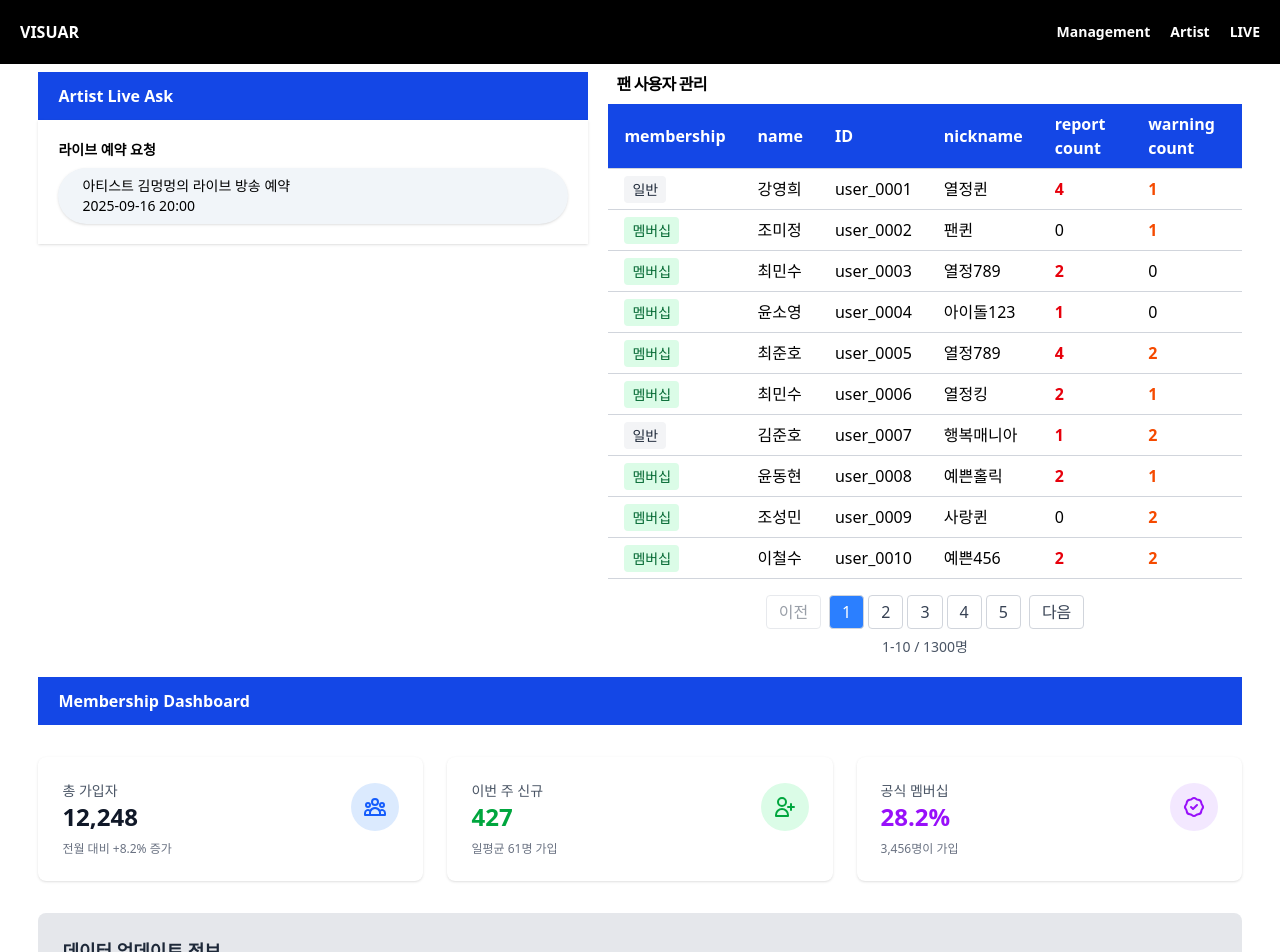
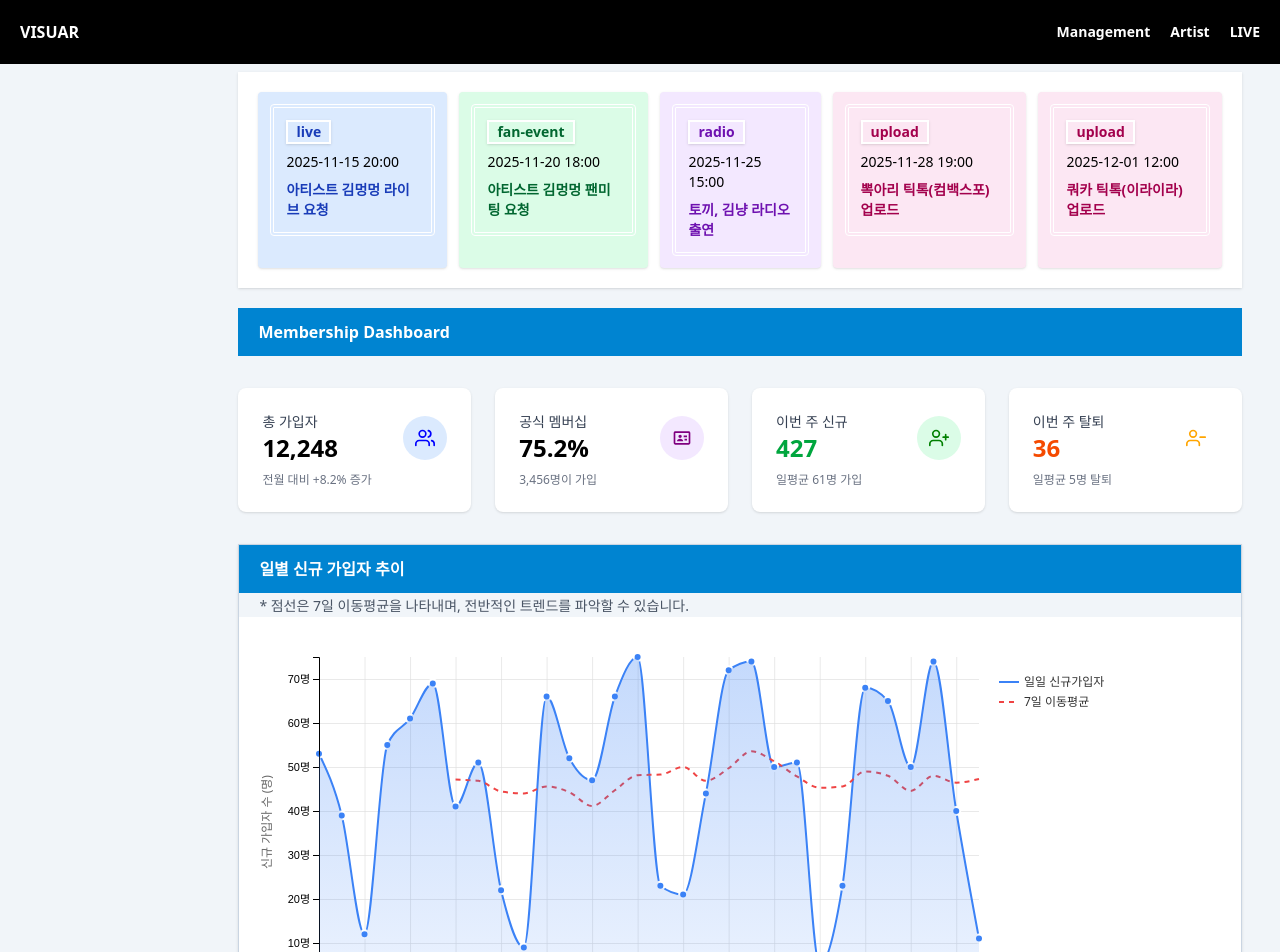
Before and after one commit to Tae2u2/visuAR, a Next.js app: page /setting in a window 1280 px wide. Shown: the top 952 px of the page. Built offline with nearby package versions, Linux system fonts and the light colour scheme.

Commit message:
style: 대시보드 영역 UI 수정

```diff
--- a/src/app/layout.tsx
+++ b/src/app/layout.tsx
@@ -1,14 +1,28 @@
 import type { Metadata } from "next";
-import { Roboto } from "next/font/google";
+import { Inter, Noto_Sans, Roboto } from "next/font/google";
 import "./globals.css";
 import Header from "@/components/layout/Header";
 import Footer from "@/components/layout/Footer";
 import Container from "@/components/layout/Container";
 
 export const roboto = Roboto({
-  weight: ["400", "500", "600"], // Regular, Medium, SemiBold
+  weight: ["300", "400", "500", "600"],
   subsets: ["latin"],
   variable: "--font-roboto",
+  display: "swap",
+});
+
+export const inter = Inter({
+  weight: ["400", "500", "600", "700"],
+  subsets: ["latin"],
+  variable: "--font-inter",
+  display: "swap",
+});
+
+export const notoSansKR = Noto_Sans({
+  weight: ["400", "500", "600", "700"],
+  subsets: ["latin"],
+  variable: "--font-noto-sans-kr",
   display: "swap",
 });
 
@@ -24,7 +38,9 @@ export default function RootLayout({
 }>) {
   return (
     <html lang="en">
-      <body className={`${roboto.variable} `}>
+      <body
+        className={`${roboto.variable} ${inter.variable} ${notoSansKR.variable} font-sans`}
+      >
         <Header />
         <Container>{children}</Container>
         <Footer />
--- a/src/app/setting/page.tsx
+++ b/src/app/setting/page.tsx
@@ -4,12 +4,10 @@ import FanUserList from "@/components/manage/FanUserList";
 
 const SettingPage = () => {
   return (
-    <div className="w-full flex flex-col gap-5">
-      <div className="flex gap-5 ">
-        <ArtistLiveAsk />
-        <FanUserList />
-      </div>
+    <div className="w-full flex flex-col gap-5 pl-[200px]">
+      <ArtistLiveAsk />
       <MembershipChart />
+      <FanUserList />
     </div>
   );
 };
--- a/src/app/star/page.tsx
+++ b/src/app/star/page.tsx
@@ -8,7 +8,7 @@ import React from "react";
 
 const StarPage = () => {
   return (
-    <div className="flex flex-col gap-5 w-full">
+    <div className="flex gap-5 w-full">
       <ContentsByArtist />
       <div className="flex lg:flex-nowrap flex-wrap lg:flex-row flex-col-reverse justify-start items-start w-full gap-5">
         <FanSection />
--- a/src/components/layout/Container.tsx
+++ b/src/components/layout/Container.tsx
@@ -1,7 +1,11 @@
 import React, { ReactNode } from "react";
 
 const Container = ({ children }: { children: ReactNode }) => {
-  return <div className="w-full min-h-full pt-18 px-[3%]">{children}</div>;
+  return (
+    <div className="w-full min-h-full pt-18 px-[3%] bg-slate-100">
+      {children}
+    </div>
+  );
 };
 
 export default Container;
--- a/src/components/manage/ArtistLiveAsk.tsx
+++ b/src/components/manage/ArtistLiveAsk.tsx
@@ -1,22 +1,46 @@
 import React from "react";
 import { SectionTitle } from "../util/Text";
+import { ColorCardWidget, ColorCardWidgetProps } from "./util.tsx/DataWidget";
 
 const ArtistLiveAsk = () => {
+  const noticeMockData: ColorCardWidgetProps[] = [
+    {
+      text: "아티스트 김멍멍 라이브 요청",
+      time: "2025-11-15 20:00",
+      type: "live",
+    },
+    {
+      text: "아티스트 김멍멍 팬미팅 요청",
+      time: "2025-11-20 18:00",
+      type: "fan-event",
+    },
+    {
+      text: "토끼, 김냥 라디오 출연",
+      time: "2025-11-25 15:00",
+      type: "radio",
+    },
+    {
+      text: "뽁아리 틱톡(컴백스포) 업로드",
+      time: "2025-11-28 19:00",
+      type: "upload",
+    },
+    {
+      text: "쿼카 틱톡(이라이라) 업로드",
+      time: "2025-12-01 12:00",
+      type: "upload",
+    },
+  ];
+
   return (
-    <div className="w-full max-w-[550px]">
-      <SectionTitle text="Artist Live Ask" />
-      <div className="flex flex-col gap-2 p-5 shadow ">
-        <p className="font-semibold text-sm">라이브 예약 요청</p>
-        <ul className="flex flex-col gap-3 w-full">
-          <li className="w-full px-6 py-2 rounded-full bg-slate-100 shadow">
-            <p className="text-sm">
-              아티스트 김멍멍의 라이브 방송 예약 <br />
-              <span>2025-09-16 20:00</span>
-            </p>
-          </li>
-        </ul>
-      </div>
-    </div>
+    <ul className="flex gap-3 w-full p-5 bg-white shadow">
+      {noticeMockData.map((noticeItem) => (
+        <ColorCardWidget
+          text={noticeItem.text}
+          time={noticeItem.time}
+          type={noticeItem.type}
+        />
+      ))}
+    </ul>
   );
 };
 
--- a/src/components/manage/FanUserList.tsx
+++ b/src/components/manage/FanUserList.tsx
@@ -1,6 +1,7 @@
 "use client";
 
 import { useState, useRef, useEffect } from "react";
+import { SectionTitle } from "../util/Text";
 
 interface FanUser {
   id: number;
@@ -26,23 +27,58 @@ interface ModalState {
 }
 
 const generateFanUsers = (count: number): FanUser[] => {
-  const names = ['김', '이', '박', '최', '정', '강', '조', '윤', '장', '임'];
-  const lastNames = ['민수', '영희', '철수', '혜진', '준호', '소영', '동현', '미정', '성민', '유진'];
-  const nicknamePrefixes = ['팬', '스타', '아이돌', '음악', '사랑', '행복', '꿈꾸는', '열정', '멋진', '예쁜'];
-  const nicknameSuffixes = ['러버', '매니아', '팬', '홀릭', '킹', '퀸', '123', '456', '789', '2024'];
+  const names = ["김", "이", "박", "최", "정", "강", "조", "윤", "장", "임"];
+  const lastNames = [
+    "민수",
+    "영희",
+    "철수",
+    "혜진",
+    "준호",
+    "소영",
+    "동현",
+    "미정",
+    "성민",
+    "유진",
+  ];
+  const nicknamePrefixes = [
+    "팬",
+    "스타",
+    "아이돌",
+    "음악",
+    "사랑",
+    "행복",
+    "꿈꾸는",
+    "열정",
+    "멋진",
+    "예쁜",
+  ];
+  const nicknameSuffixes = [
+    "러버",
+    "매니아",
+    "팬",
+    "홀릭",
+    "킹",
+    "퀸",
+    "123",
+    "456",
+    "789",
+    "2024",
+  ];
 
   return Array.from({ length: count }, (_, index) => {
     const id = index + 1;
     const firstName = names[Math.floor(Math.random() * names.length)];
     const lastName = lastNames[Math.floor(Math.random() * lastNames.length)];
-    const nickPrefix = nicknamePrefixes[Math.floor(Math.random() * nicknamePrefixes.length)];
-    const nickSuffix = nicknameSuffixes[Math.floor(Math.random() * nicknameSuffixes.length)];
+    const nickPrefix =
+      nicknamePrefixes[Math.floor(Math.random() * nicknamePrefixes.length)];
+    const nickSuffix =
+      nicknameSuffixes[Math.floor(Math.random() * nicknameSuffixes.length)];
 
     return {
       id,
       membership: Math.random() > 0.3,
       name: firstName + lastName,
-      userId: `user_${id.toString().padStart(4, '0')}`,
+      userId: `user_${id.toString().padStart(4, "0")}`,
       nickname: nickPrefix + nickSuffix,
       reportCount: Math.floor(Math.random() * 5),
       warningCount: Math.floor(Math.random() * 3),
@@ -135,15 +171,11 @@ const FanUserList = () => {
   };
 
   return (
-    <div className="w-full">
-      <h2 className="text-base font-bold mb-2 px-2 tracking-tighter">
-        팬 사용자 관리
-      </h2>
-
-      <div className="overflow-x-auto">
+    <div className="w-full bg-white pb-5 shadow rounded">
+      <div className="overflow-x-auto p-5">
         <table className="w-full border-collapse">
           <thead>
-            <tr className="bg-blue-700 font-sans font-normal text-white">
+            <tr className="bg-slate-100 text-slate-500">
               <th className="px-4 py-2 text-left">membership</th>
               <th className="px-4 py-2 text-left">name</th>
               <th className="px-4 py-2 text-left">ID</th>
@@ -159,15 +191,15 @@ const FanUserList = () => {
                 className="hover:bg-gray-50 cursor-pointer"
                 onContextMenu={(e) => handleRightClick(e, user)}
               >
-                <td className="border-y border-gray-300 px-4 py-2">
+                <td className="border-y border-gray-300 px-4 py-2 text-slate-700">
                   <span
-                    className={`px-2 py-1 rounded text-sm ${
+                    className={`flex justify-center py-[2px] w-[72px] font-light text-center font-sans rounded text-sm border-[1px] ${
                       user.membership
-                        ? "bg-green-100 text-green-800"
-                        : "bg-gray-100 text-gray-800"
+                        ? "bg-green-100 text-green-600 font-semibold border-green-600"
+                        : "bg-gray-100 text-gray-400 font-semibold border-gray-600"
                     }`}
                   >
-                    {user.membership ? "멤버십" : "일반"}
+                    {user.membership ? "member" : "basic"}
                   </span>
                 </td>
                 <td className="border-y border-gray-300 px-4 py-2">
@@ -185,7 +217,7 @@ const FanUserList = () => {
                       user.reportCount > 0 ? "text-red-600 font-semibold" : ""
                     }`}
                   >
-                    {user.reportCount}
+                    {user.reportCount > 0 ? user.reportCount : "-"}
                   </span>
                 </td>
                 <td className="border-y border-gray-300 px-4 py-2">
@@ -196,7 +228,7 @@ const FanUserList = () => {
                         : ""
                     }`}
                   >
-                    {user.warningCount}
+                    {user.warningCount > 0 ? user.warningCount : "-"}
                   </span>
                 </td>
               </tr>
@@ -274,7 +306,7 @@ const FanUserList = () => {
 
       <div className="mt-4 flex justify-center items-center space-x-2">
         <button
-          onClick={() => setCurrentPage(prev => Math.max(1, prev - 1))}
+          onClick={() => setCurrentPage((prev) => Math.max(1, prev - 1))}
           disabled={currentPage === 1}
           className="px-3 py-1 border border-gray-300 rounded bg-white text-gray-700 hover:bg-gray-50 disabled:opacity-50 disabled:cursor-not-allowed"
         >
@@ -311,7 +343,9 @@ const FanUserList = () => {
         </div>
 
         <button
-          onClick={() => setCurrentPage(prev => Math.min(totalPages, prev + 1))}
+          onClick={() =>
+            setCurrentPage((prev) => Math.min(totalPages, prev + 1))
+          }
           disabled={currentPage === totalPages}
           className="px-3 py-1 border border-gray-300 rounded bg-white text-gray-700 hover:bg-gray-50 disabled:opacity-50 disabled:cursor-not-allowed"
         >
@@ -320,7 +354,8 @@ const FanUserList = () => {
       </div>
 
       <div className="mt-2 text-center text-sm text-gray-600">
-        {startIndex + 1}-{Math.min(endIndex, allFanUsers.length)} / {allFanUsers.length}명
+        {startIndex + 1}-{Math.min(endIndex, allFanUsers.length)} /{" "}
+        {allFanUsers.length}명
       </div>
     </div>
   );
--- a/src/components/manage/chart/MembershipChart.tsx
+++ b/src/components/manage/chart/MembershipChart.tsx
@@ -1,24 +1,10 @@
 "use client";
 
-import React from "react";
-import CumulativeBarChart from "./CumulativeBarChart";
+import { SectionTitle } from "@/components/util/Text";
+import { IconWidget } from "../util.tsx/DataWidget";
+import { FiUserMinus, FiUserPlus, FiUsers } from "react-icons/fi";
+import { BiIdCard } from "react-icons/bi";
 import DailyLineChart from "./DailyLineChart";
-import MembershipDonutChart from "./MembershipDonutChart";
-import { SectionTitle } from "@/components/util/Text";
-
-/**
- * 멤버십 관련 차트들을 통합하여 표시하는 메인 컴포넌트
- *
- * 포함된 차트:
- * 1. CumulativeBarChart - 주별 누적 가입자 수 바차트
- * 2. DailyLineChart - 일별 신규 가입자 라인차트
- * 3. MembershipDonutChart - 공식/일반 멤버십 비율 도넛차트
- *
- * 특징:
- * - 반응형 레이아웃으로 다양한 화면 크기에 대응
- * - 각 차트는 독립적으로 작동하며 데이터 로딩 상태 관리
- * - 차트별로 적절한 크기와 배치 제공
- */
 
 interface MembershipChartProps {
   className?: string;
@@ -29,121 +15,39 @@ const MembershipChart: React.FC<MembershipChartProps> = ({
 }) => {
   return (
     <div className={`space-y-8 ${className}`}>
-      {/* 페이지 헤더 */}
       <SectionTitle text="Membership Dashboard" />
       {/* 요약 통계 카드들 */}
-      <div className="grid grid-cols-1 md:grid-cols-3 gap-6 mt-8">
-        {/* 총 가입자 수 카드 */}
-        <div className="bg-white p-6 rounded-lg shadow">
-          <div className="flex items-center justify-between">
-            <div>
-              <p className="text-sm font-medium text-gray-600">총 가입자</p>
-              <p className="text-2xl font-bold text-gray-900">12,248</p>
-            </div>
-            <div className="bg-blue-100 p-3 rounded-full">
-              <svg
-                className="w-6 h-6 text-blue-600"
-                fill="none"
-                stroke="currentColor"
-                viewBox="0 0 24 24"
-              >
-                <path
-                  strokeLinecap="round"
-                  strokeLinejoin="round"
-                  strokeWidth={2}
-                  d="M17 20h5v-2a3 3 0 00-5.356-1.857M17 20H7m10 0v-2c0-.656-.126-1.283-.356-1.857M7 20H2v-2a3 3 0 015.356-1.857M7 20v-2c0-.656.126-1.283.356-1.857m0 0a5.002 5.002 0 019.288 0M15 7a3 3 0 11-6 0 3 3 0 016 0zm6 3a2 2 0 11-4 0 2 2 0 014 0zM7 10a2 2 0 11-4 0 2 2 0 014 0z"
-                />
-              </svg>
-            </div>
-          </div>
-          <p className="text-xs text-gray-500 mt-2">전월 대비 +8.2% 증가</p>
-        </div>
-
-        {/* 이번 주 신규 가입자 카드 */}
-        <div className="bg-white p-6 rounded-lg shadow">
-          <div className="flex items-center justify-between">
-            <div>
-              <p className="text-sm font-medium text-gray-600">이번 주 신규</p>
-              <p className="text-2xl font-bold text-green-600">427</p>
-            </div>
-            <div className="bg-green-100 p-3 rounded-full">
-              <svg
-                className="w-6 h-6 text-green-600"
-                fill="none"
-                stroke="currentColor"
-                viewBox="0 0 24 24"
-              >
-                <path
-                  strokeLinecap="round"
-                  strokeLinejoin="round"
-                  strokeWidth={2}
-                  d="M18 9v3m0 0v3m0-3h3m-3 0h-3m-2-5a4 4 0 11-8 0 4 4 0 018 0zM3 20a6 6 0 0112 0v1H3v-1z"
-                />
-              </svg>
-            </div>
-          </div>
-          <p className="text-xs text-gray-500 mt-2">일평균 61명 가입</p>
-        </div>
-
-        {/* 공식 멤버십 비율 카드 */}
-        <div className="bg-white p-6 rounded-lg shadow">
-          <div className="flex items-center justify-between">
-            <div>
-              <p className="text-sm font-medium text-gray-600">공식 멤버십</p>
-              <p className="text-2xl font-bold text-purple-600">28.2%</p>
-            </div>
-            <div className="bg-purple-100 p-3 rounded-full">
-              <svg
-                className="w-6 h-6 text-purple-600"
-                fill="none"
-                stroke="currentColor"
-                viewBox="0 0 24 24"
-              >
-                <path
-                  strokeLinecap="round"
-                  strokeLinejoin="round"
-                  strokeWidth={2}
-                  d="M9 12l2 2 4-4M7.835 4.697a3.42 3.42 0 001.946-.806 3.42 3.42 0 014.438 0 3.42 3.42 0 001.946.806 3.42 3.42 0 013.138 3.138 3.42 3.42 0 00.806 1.946 3.42 3.42 0 010 4.438 3.42 3.42 0 00-.806 1.946 3.42 3.42 0 01-3.138 3.138 3.42 3.42 0 00-1.946.806 3.42 3.42 0 01-4.438 0 3.42 3.42 0 00-1.946-.806 3.42 3.42 0 01-3.138-3.138 3.42 3.42 0 00-.806-1.946 3.42 3.42 0 010-4.438 3.42 3.42 0 00.806-1.946 3.42 3.42 0 013.138-3.138z"
-                />
-              </svg>
-            </div>
-          </div>
-          <p className="text-xs text-gray-500 mt-2">3,456명이 가입</p>
-        </div>
+      <div className="grid grid-cols-2 md:grid-cols-4 gap-6 mt-8">
+        <IconWidget
+          title={"총 가입자"}
+          numberData={"12,248"}
+          color={"blue"}
+          textData={"전월 대비 +8.2% 증가"}
+          icon={<FiUsers size={20} color="blue" />}
+        />
+        <IconWidget
+          title={"공식 멤버십"}
+          numberData={"75.2%"}
+          color={"purple"}
+          textData={"3,456명이 가입"}
+          icon={<BiIdCard size={20} color="purple" />}
+        />
+        <IconWidget
+          title={"이번 주 신규"}
+          numberData={"427"}
+          color={"green"}
+          textData={"일평균 61명 가입"}
+          icon={<FiUserPlus size={20} color="green" />}
+        />
+        <IconWidget
+          title={"이번 주 탈퇴"}
+          numberData={"36"}
+          color={"orange"}
+          textData={"일평균 5명 탈퇴"}
+          icon={<FiUserMinus size={20} color="orange" />}
+        />
       </div>
-
-      {/* 추가 정보 및 액션 버튼 */}
-      <div className="bg-gray-200 p-6 rounded-lg">
-        <div className="flex flex-col sm:flex-row justify-between items-start sm:items-center">
-          <div>
-            <h3 className="text-lg font-semibold text-gray-800 mb-2">
-              데이터 업데이트 정보
-            </h3>
-            <p className="text-sm text-gray-600">
-              마지막 업데이트: {new Date().toLocaleString("ko-KR")}
-            </p>
-            <p className="text-xs text-gray-500 mt-1">
-              데이터는 매시간 자동으로 갱신됩니다.
-            </p>
-          </div>
-
-          <div className="flex gap-3 mt-4 sm:mt-0">
-            <button className="px-4 py-2 bg-blue-600 text-white rounded-lg hover:bg-blue-700 transition-colors text-sm">
-              데이터 새로고침
-            </button>
-            <button className="px-4 py-2 bg-white border border-gray-300 text-gray-700 rounded-lg hover:bg-gray-50 transition-colors text-sm">
-              리포트 내보내기
-            </button>
-          </div>
-        </div>
-      </div>
-      <div className="flex gap-5 w-full">
-        <div className="flex flex-col gap-5 w-full">
-          <CumulativeBarChart width={900} height={400} />
-          <DailyLineChart width={700} height={350} />
-        </div>
-        <MembershipDonutChart width={300} height={350} />
-      </div>
+      <DailyLineChart />
     </div>
   );
 };
--- /dev/null
+++ b/src/components/manage/util.tsx/DataWidget.tsx
@@ -0,0 +1,83 @@
+import { BsClock } from "react-icons/bs";
+
+export const IconWidget = ({
+  title,
+  numberData,
+  color,
+  textData,
+  icon,
+}: {
+  title: string;
+  numberData: string;
+  color: "red" | "green" | "blue" | "purple" | "orange";
+  textData: string;
+  icon: React.ReactNode;
+}) => {
+  return (
+    <div className="bg-white p-6 rounded-lg shadow">
+      <div className="flex items-center justify-between">
+        <div>
+          <p className="text-sm font-medium text-gray-700 font-pretendard">
+            {title}
+          </p>
+          <p className={`text-2xl font-bold text-${color}-600`}>{numberData}</p>
+        </div>
+        <div className={`bg-${color}-100 p-3 rounded-full`}>{icon}</div>
+      </div>
+      <p className="text-xs text-gray-500 mt-2">{textData}</p>
+    </div>
+  );
+};
+
+export interface ColorCardWidgetProps {
+  text: string;
+  time: string;
+  type:
+    | "live"
+    | "fan-event"
+    | "radio"
+    | "broadcast"
+    | "upload"
+    | "open-schedule"
+    | "secret-schedule";
+}
+
+export const ColorCardWidget = ({ text, time, type }: ColorCardWidgetProps) => {
+  const matchTypeToColor = (type: string) => {
+    switch (type) {
+      case "live":
+        return "bg-blue-100 text-blue-800";
+      case "fan-event":
+        return "bg-green-100 text-green-800";
+      case "radio":
+        return "bg-purple-100 text-purple-800";
+      case "broadcast":
+        return "bg-yellow-100 text-yellow-800";
+      case "upload":
+        return "bg-pink-100 text-pink-800";
+      case "open-schedule":
+        return "bg-teal-100 text-teal-800";
+      case "secret-schedule":
+        return "bg-gray-100 text-gray-800";
+      default:
+        return "bg-slate-100 text-slate-800";
+    }
+  };
+  return (
+    <li className={`p-3 rounded ${matchTypeToColor(type)} shadow`}>
+      <p className="flex flex-col justify-around gap-2 text-sm p-3 rounded-sm font-semibold border-4 border-white border-double">
+        <span
+          className={`w-fit ${matchTypeToColor(
+            type
+          )} border-2 shadow border-white px-2`}
+        >
+          {type}
+        </span>
+        <span className="inline-flex items-center gap-1 text-black font-normal">
+          {time}
+        </span>
+        {text}
+      </p>
+    </li>
+  );
+};
--- a/src/components/util/Text.tsx
+++ b/src/components/util/Text.tsx
@@ -27,7 +27,7 @@ export const ArtistBadge = ({ artistName }: { artistName: string }) => {
 
 export const SectionTitle = ({ text }: { text: string }) => {
   return (
-    <h4 className="w-full py-3 font-bold bg-blue-700 text-white px-5">
+    <h4 className="w-full py-3 font-roboto font-bold bg-sky-600 text-white px-5">
       {text}
     </h4>
   );
```
